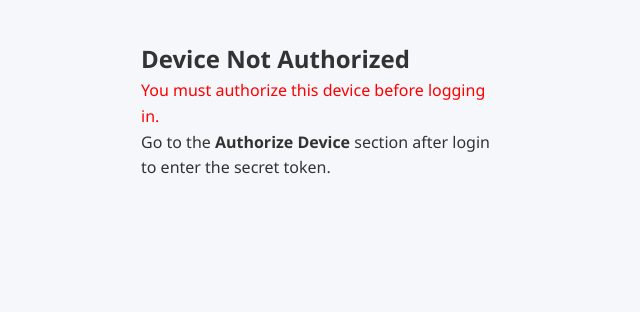
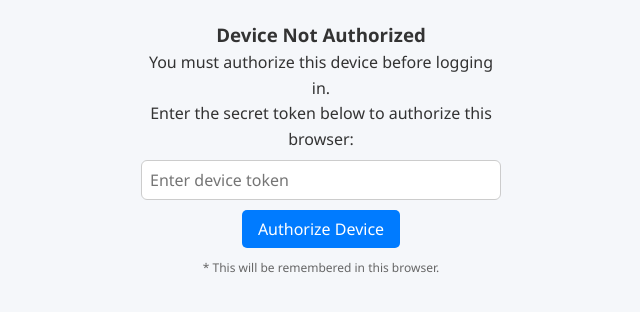
Before and after one commit to UjjwalAsati/Attendance-System, a React (Vite) app in the folder frontend/: page / in a window 1280 px wide. Shown: the top 312 px of the page, without its empty margins (319-959 px from the left). Built offline with nearby package versions, Linux system fonts and the light colour scheme; no server answers.

Commit message:
device token feeding improvement

```diff
--- a/frontend/src/App.jsx
+++ b/frontend/src/App.jsx
@@ -7,51 +7,21 @@
 
 const DEVICE_TOKEN = import.meta.env.VITE_DEVICE_AUTH_TOKEN;
 
-function AuthorizeDevice({ onAuthorized }) {
-  const [inputToken, setInputToken] = useState('');
-  const [error, setError] = useState(null);
-
-  const handleSubmit = (e) => {
-    e.preventDefault();
-    if (inputToken === DEVICE_TOKEN) {
-      localStorage.setItem('authorizedDeviceToken', inputToken);
-      onAuthorized(true);
-      setError(null);
-    } else {
-      setError('❌ Invalid device token. Please try again.');
-    }
-  };
-
-  return (
-    <div style={{ maxWidth: 400, margin: 'auto', padding: 20, textAlign: 'center' }}>
-      <h3>Authorize This Device</h3>
-      <form onSubmit={handleSubmit}>
-        <input
-          type="password"
-          placeholder="Enter device token"
-          value={inputToken}
-          onChange={(e) => setInputToken(e.target.value)}
-          style={{ width: '100%', padding: 8, marginBottom: 10 }}
-        />
-        <button type="submit" style={{ padding: '8px 16px' }}>
-          Authorize
-        </button>
-      </form>
-      {error && <p style={{ color: 'red', marginTop: 10 }}>{error}</p>}
-    </div>
-  );
-}
-
 export default function App() {
   const [userEmail, setUserEmail] = useState(() => localStorage.getItem('username') || null);
   const [view, setView] = useState(null);
-  const [deviceAuthorized, setDeviceAuthorized] = useState(false);
+  const [deviceAuthorized, setDeviceAuthorized] = useState(() => {
+    const savedToken = localStorage.getItem('authorizedDeviceToken');
+    return savedToken === DEVICE_TOKEN;
+  });
+  const [inputToken, setInputToken] = useState('');
+  const [tokenError, setTokenError] = useState('');
   const attendanceRef = useRef(null);
 
   useEffect(() => {
-    const token = localStorage.getItem('authorizedDeviceToken');
-    setDeviceAuthorized(token === DEVICE_TOKEN);
-  }, [userEmail]);
+    const savedToken = localStorage.getItem('authorizedDeviceToken');
+    setDeviceAuthorized(savedToken === DEVICE_TOKEN);
+  }, []);
 
   useEffect(() => {
     if (userEmail) {
@@ -72,6 +42,44 @@
     window.location.reload();
   };
 
+  const handleTokenSubmit = (e) => {
+    e.preventDefault();
+    if (inputToken === DEVICE_TOKEN) {
+      localStorage.setItem('authorizedDeviceToken', DEVICE_TOKEN);
+      setDeviceAuthorized(true);
+      setTokenError('');
+    } else {
+      setTokenError('❌ Invalid token. Please try again.');
+    }
+  };
+
+  if (!deviceAuthorized && !userEmail) {
+    return (
+      <div style={{ maxWidth: 400, margin: 'auto', padding: 20, textAlign: 'center' }}>
+        <h3>Device Not Authorized</h3>
+        <p>You must authorize this device before logging in.</p>
+        <p>Enter the secret token below to authorize this browser:</p>
+
+        <form onSubmit={handleTokenSubmit}>
+          <input
+            type="password"
+            placeholder="Enter device token"
+            value={inputToken}
+            onChange={(e) => setInputToken(e.target.value)}
+            style={{ width: '100%', padding: 8, marginBottom: 10 }}
+          />
+          <button type="submit" style={{ padding: '8px 16px' }}>
+            Authorize Device
+          </button>
+        </form>
+
+        {tokenError && <p style={{ color: 'red', marginTop: 10 }}>{tokenError}</p>}
+        <p style={{ fontSize: 12, color: '#666', marginTop: 10 }}>
+          * This will be remembered in this browser.
+        </p>
+      </div>
+    );
+  }
 
   if (!userEmail) {
     return (
@@ -83,9 +91,22 @@
 
   if (!deviceAuthorized) {
     return (
-      <div style={{ maxWidth: 600, margin: 'auto', padding: 20 }}>
+      <div style={{ maxWidth: 600, margin: 'auto', padding: 20, textAlign: 'center' }}>
         <h2>Welcome, {userEmail}</h2>
-        <AuthorizeDevice onAuthorized={setDeviceAuthorized} />
+        <h3>Authorize This Device</h3>
+        <form onSubmit={handleTokenSubmit}>
+          <input
+            type="password"
+            placeholder="Enter device token"
+            value={inputToken}
+            onChange={(e) => setInputToken(e.target.value)}
+            style={{ width: '100%', padding: 8, marginBottom: 10 }}
+          />
+          <button type="submit" style={{ padding: '8px 16px' }}>
+            Authorize
+          </button>
+        </form>
+        {tokenError && <p style={{ color: 'red', marginTop: 10 }}>{tokenError}</p>}
         <button
           onClick={handleLogout}
           style={{ marginTop: 20, backgroundColor: '#f44336', color: 'white', padding: '8px 16px' }}
```
Lines whose indentation alone changed are shown as unchanged.
